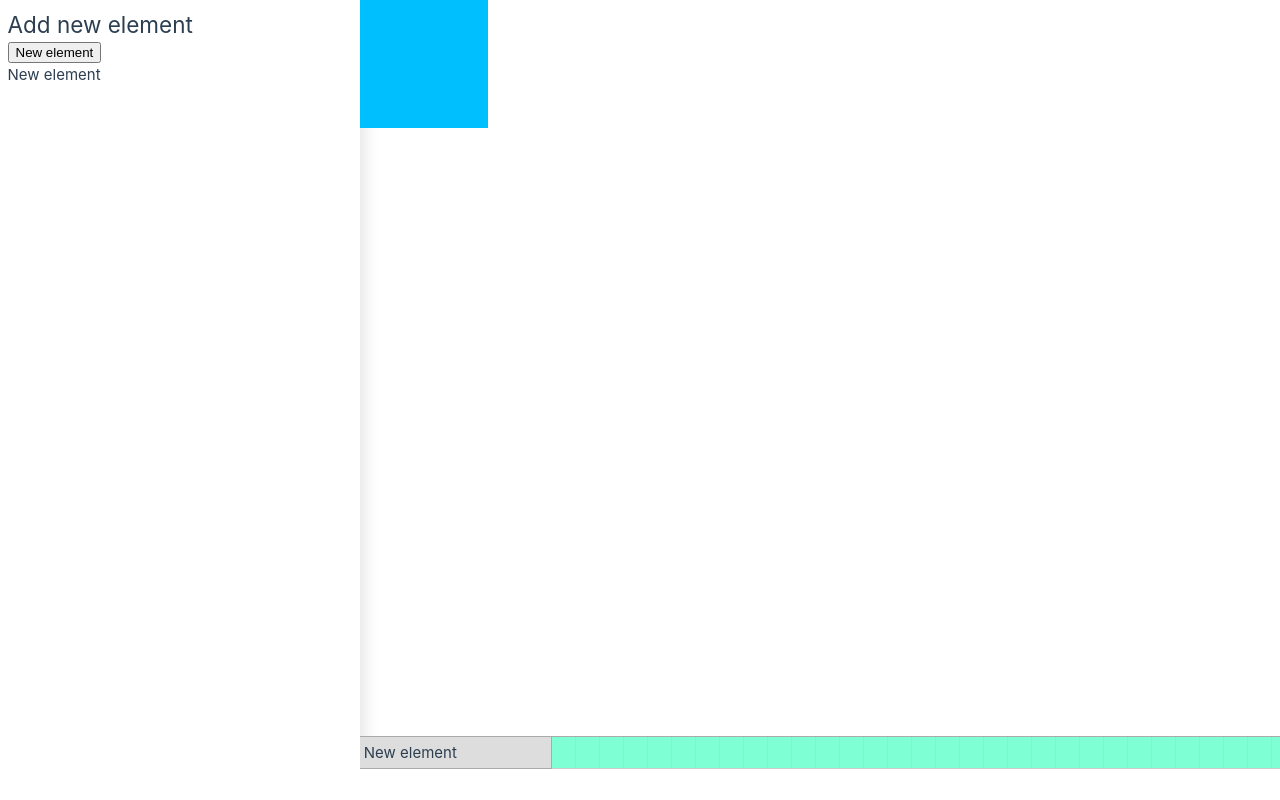
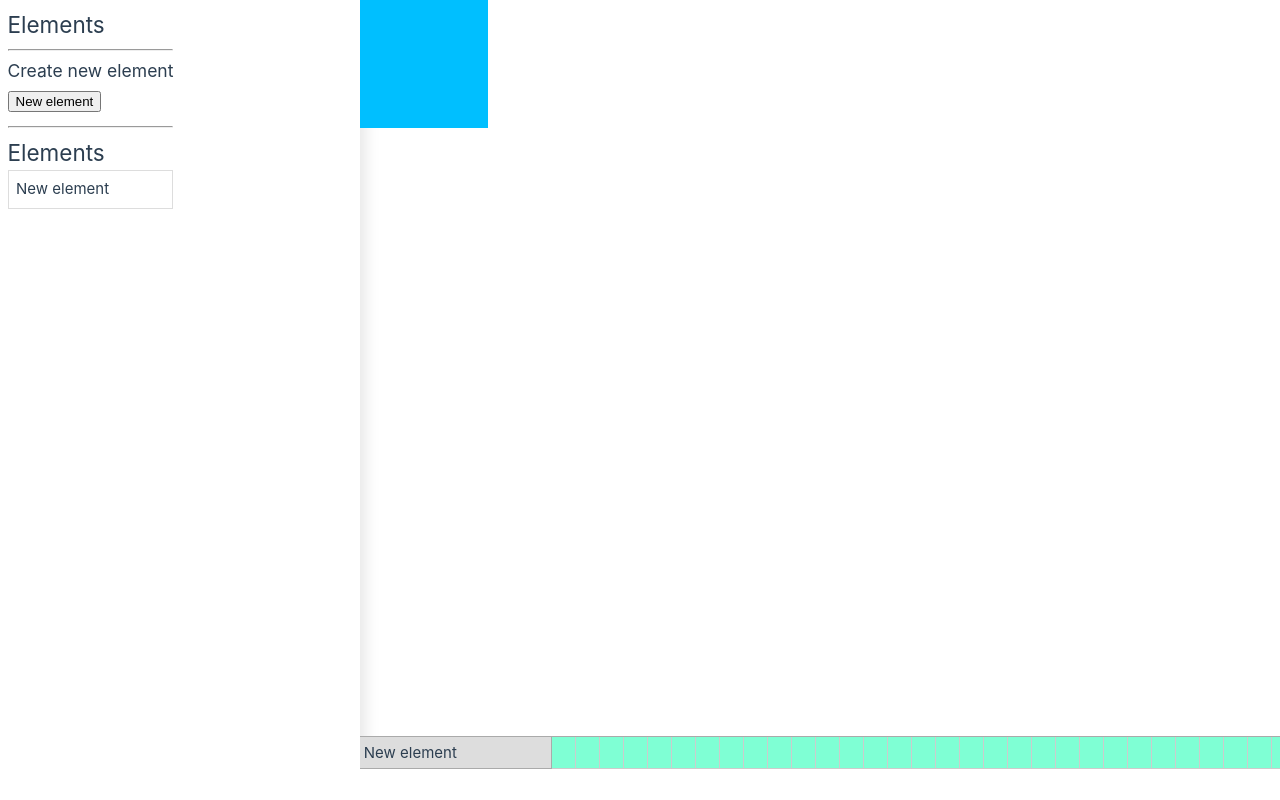
Before and after one commit to drikusroor/animone, a Vue app: page / in a window 1280 px wide. Both pictures are taken after a click on the button "New element". Built offline with nearby package versions, Linux system fonts and the light colour scheme.

Commit message:
Improve element form

```diff
--- a/src/components/ElementForm.vue
+++ b/src/components/ElementForm.vue
@@ -23,7 +23,7 @@ export default {
   },
   methods: {
     onChangeStyle() {
-      this.store.updateElement(this.store.selectedElement, this.index)
+      this.store.updateElement(this.store.selectedElement, this.index);
     },
     createElement() {
       this.store.createElement();
@@ -41,8 +41,9 @@ export default {
 
 <template>
   <div class="element-form">
-    <h2>Add new element</h2>
+    <h2>Elements</h2>
     <form v-if="!!selectedElement" @submit="(e) => updateElement(e, store)">
+      <h3>Edit {{ selectedElement.name }}</h3>
       <input
         v-model="selectedElement.name"
         type="text"
@@ -56,9 +57,21 @@ export default {
         @input="(e) => onChangeStyle(selectedElement.styleString)"
       />
     </form>
-    <button @click="createElement(store)">New element</button>
-    <div v-for="element in store.elements" :key="element.name">
-      {{ element.name }}
+    <hr />
+    <h3>Create new element</h3>
+    <button @click="createElement()">New element</button>
+    <hr />
+    <h2>Elements</h2>
+    <div class="element-form__list">
+      <div
+        class="element-form__item"
+        :class="{ 'element-form__item--selected': index === store.selected }"
+        v-for="(element, index) in store.elements"
+        :key="element.name"
+        @click="store.selectElement(index)"
+      >
+        {{ element.name }}
+      </div>
     </div>
   </div>
 </template>
@@ -67,4 +80,35 @@ export default {
 .element-form {
   padding: 0.5em;
 }
+.element-form__list {
+}
+.element-form__item {
+  padding: 0.5em;
+  border: 1px solid #ddd;
+  border-bottom: 0;
+  cursor: pointer;
+  transition: background 0.15s ease-in-out;
+}
+.element-form__item:last-child {
+  border-bottom: 1px solid #ddd;
+}
+.element-form__item:hover {
+  background: #eee;
+}
+.element-form__item--selected {
+  border-left: 8px solid #ddd;
+}
+input[type="text"] {
+  width: 100%;
+}
+textarea {
+  width: 100%;
+  height: 120px;
+}
+input,
+textarea,
+hr,
+button {
+  margin: 0.5em 0;
+}
 </style>
--- a/src/components/Timeline.vue
+++ b/src/components/Timeline.vue
@@ -22,14 +22,14 @@ export default {
       <div
         class="timeline__element-row"
         v-for="(element, index) in store.elements"
-        v-bind:key="index"
+        :key="index"
       >
         <div class="timeline__element-name">
           {{ element.name }}
         </div>
         <div
           v-for="(keyframe, index) in keyframes"
-          v-bind:key="index"
+          :key="index"
           class="timeline__keyframe"
         ></div>
       </div>
```
